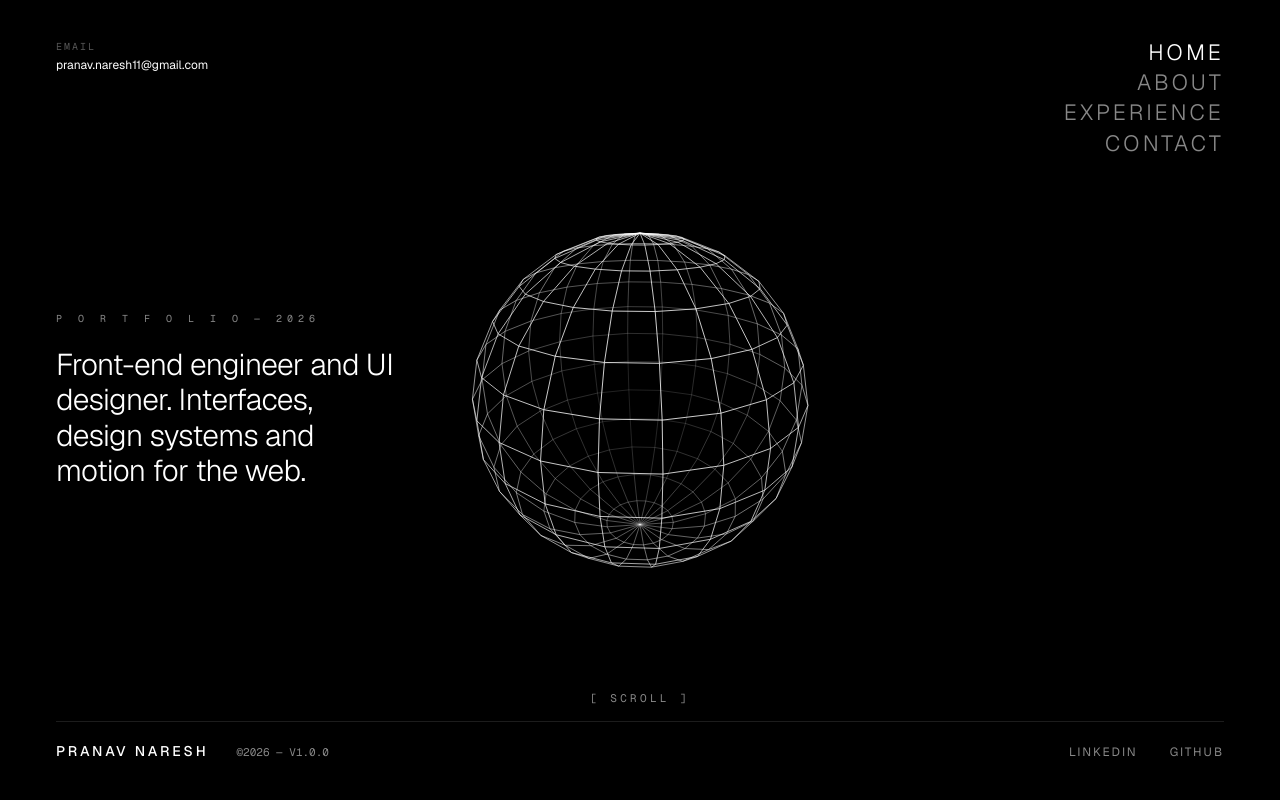
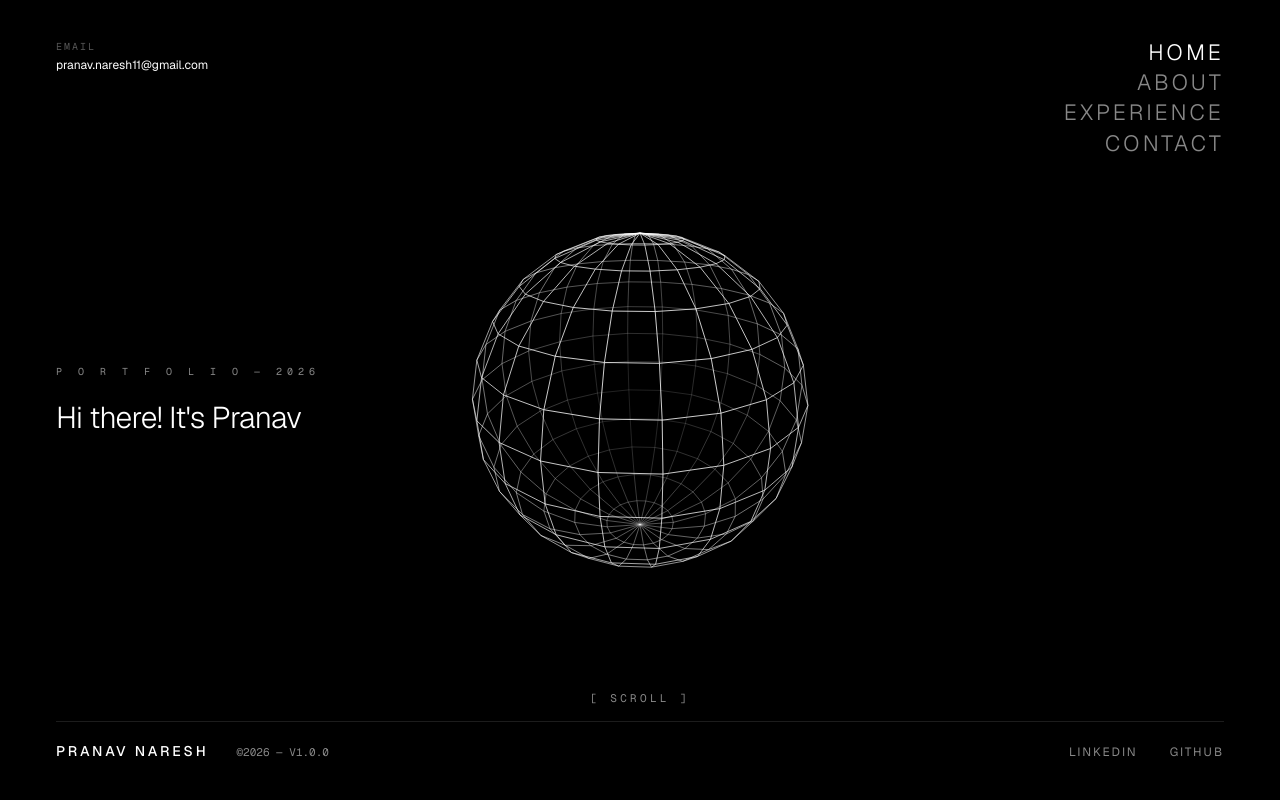
Before and after one commit to pranavnaresh11-ui/PersonalWebsite, a plain HTML site: page index.html in a window 1280 px wide. Shown: the top 800 px of the page. Drawn offline with nearby package versions, Linux system fonts and the light colour scheme.

Commit message:
Type out the home greeting on page load
Co-Authored-By: Claude Opus 5.5 <noreply@anthropic.com>

```diff
--- a/index.html
+++ b/index.html
@@ -35,7 +35,7 @@
 
     <div class="intro">
       <span class="eyebrow">P O R T F O L I O — 2026</span>
-      <p>Front-end engineer and UI designer. Interfaces, design systems and motion for the web.</p>
+      <p class="typing">Hi there! It's Pranav</p>
     </div>
 
     <div class="object"><canvas id="sphere"></canvas></div>
--- a/main.js
+++ b/main.js
@@ -74,6 +74,31 @@ document.documentElement.classList.add('js');
   requestAnimationFrame(draw);
 })();
 
+// Greeting: type the intro line out character by character when the page opens.
+(() => {
+  const p = document.querySelector('.typing');
+  const text = p.textContent;
+  const reduceMotion = matchMedia('(prefers-reduced-motion: reduce)').matches;
+
+  p.innerHTML = '<span class="sr-only"></span><span aria-hidden="true"><span class="done"></span><span class="caret"></span><span class="rest"></span></span>';
+  p.querySelector('.sr-only').textContent = text;
+  const typed = p.querySelector('.done'), left = p.querySelector('.rest');
+
+  let n = reduceMotion ? text.length : 0;
+  const render = () => { typed.textContent = text.slice(0, n); left.textContent = text.slice(n); };
+  render();
+  if (n === text.length) return p.classList.add('typed-out');
+
+  // Slightly uneven keystrokes, with a beat after punctuation.
+  const step = () => {
+    n++;
+    render();
+    if (n === text.length) return p.classList.add('typed-out');
+    setTimeout(step, /[!.,?]/.test(text[n - 1]) ? 380 : 55 + Math.random() * 75);
+  };
+  setTimeout(step, 700);
+})();
+
 // Navigation: slide in the top bar once the home nav scrolls away, and highlight the section in view.
 (() => {
   const topbar = document.getElementById('topbar');
--- a/styles.css
+++ b/styles.css
@@ -33,6 +33,14 @@ a:hover { color: var(--fg); }
 .intro { position: absolute; top: 50%; left: var(--pad); transform: translateY(-50%); max-width: 340px; display: flex; flex-direction: column; gap: 22px; }
 .eyebrow { font: 400 10px var(--mono); color: var(--muted); letter-spacing: .5em; }
 .intro p { margin: 0; font: 300 30px/1.18 var(--sans); letter-spacing: -.02em; text-wrap: pretty; }
+
+/* Typed greeting: untyped text stays in the flow (transparent) so the line never reflows while typing */
+.typing .rest { color: transparent; }
+.typing .caret { position: relative; }
+.typing .caret::after { content: ''; position: absolute; left: 2px; top: .1em; width: 2px; height: 1em; background: var(--fg); animation: caret 1s steps(1) infinite; }
+.typing.typed-out .caret::after { animation-delay: .4s; }
+@keyframes caret { 50% { opacity: 0; } }
+.sr-only { position: absolute; width: 1px; height: 1px; margin: -1px; overflow: hidden; clip: rect(0 0 0 0); white-space: nowrap; }
 
 /* 3D object */
 .object { position: absolute; top: 50%; left: 50%; width: max(240px, min(620px, 70vh, calc(100vw - 2 * (340px + var(--pad) + 24px)))); aspect-ratio: 1; transform: translate(-50%, -50%); pointer-events: none; }
```
